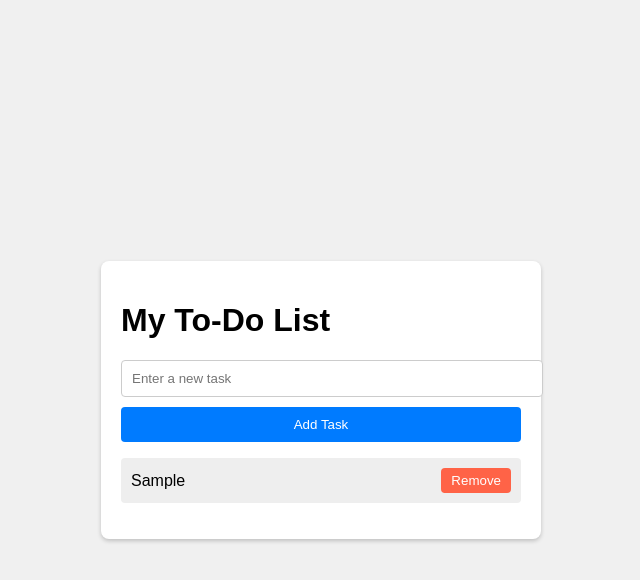
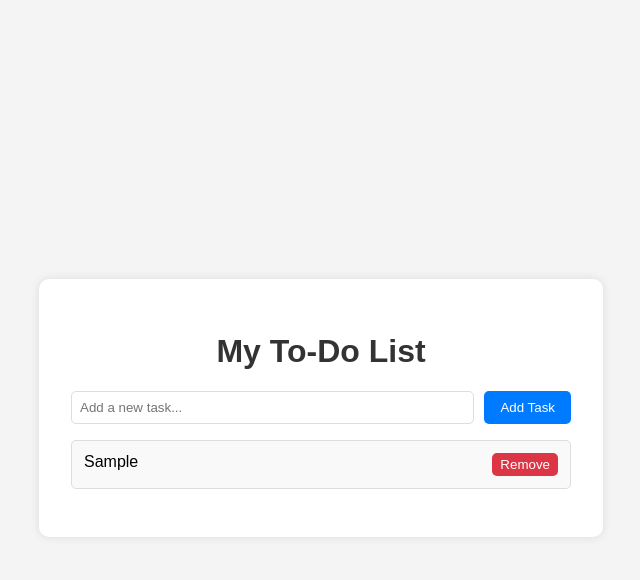
Before and after one commit to kephasitati/dynamic-to-do-list-js, a plain HTML site: page index.html in a window 1280 px wide. Both pictures are taken after typing "Sample" into the empty fields and a click on the button "Add Task". Shown: the whole page, without its empty margins (319-959 px from the left). Drawn offline with Linux system fonts and the light colour scheme.

Commit message:
Question2 edits

```diff
--- a/index.html
+++ b/index.html
@@ -1,18 +1,19 @@
 <!DOCTYPE html>
 <html lang="en">
 <head>
-    <meta charset="UTF-8">
-    <title>To-Do List Application</title>
-    <link rel="stylesheet" href="styles.css">
+    <meta charset="UTF-8" />
+    <meta name="viewport" content="width=device-width, initial-scale=1.0"/>
+    <title>Dynamic To-Do List</title>
+    <link rel="stylesheet" href="styles.css" />
 </head>
 <body>
-    <div id="todo-app">
+    <div class="container">
         <h1>My To-Do List</h1>
-        <input type="text" id="task-input" placeholder="Enter a new task">
-        <button id="add-task-btn">Add Task</button>
-        <ul id="task-list">
-            <!-- Tasks will be listed here -->
-        </ul>
+        <form id="task-form">
+            <input type="text" id="task-input" placeholder="Add a new task..." required />
+            <button type="submit">Add Task</button>
+        </form>
+        <ul id="task-list"></ul>
     </div>
     <script src="script.js"></script>
 </body>
--- a/script.js
+++ b/script.js
@@ -1,47 +1,50 @@
-// Run the logic only after the DOM has fully loaded
-document.addEventListener('DOMContentLoaded', function () {
-    const addButton = document.getElementById('add-task-btn');
+document.addEventListener('DOMContentLoaded', () => {
+    const taskForm = document.getElementById('task-form');
     const taskInput = document.getElementById('task-input');
     const taskList = document.getElementById('task-list');
 
-    // Function to add a new task
-    function addTask() {
-        const taskText = taskInput.value.trim();
-
-        if (taskText === '') {
-            alert('Please enter a task.');
-            return;
-        }
-
-        // Create list item
-        const listItem = document.createElement('li');
-        listItem.textContent = taskText;
-
-        // Create remove button
-        const removeButton = document.createElement('button');
-        removeButton.textContent = 'Remove';
-        removeButton.className = 'remove-btn';
-
-        // Add event to remove task when button is clicked
-        removeButton.onclick = function () {
-            taskList.removeChild(listItem);
-        };
-
-        // Append remove button to list item and list item to the task list
-        listItem.appendChild(removeButton);
-        taskList.appendChild(listItem);
-
-        // Clear the input field
-        taskInput.value = '';
+    function loadTasks() {
+        const storedTasks = JSON.parse(localStorage.getItem('tasks') || '[]');
+        storedTasks.forEach(task => addTask(task, false));
     }
 
-    // Add task on button click
-    addButton.addEventListener('click', addTask);
+    function saveTasks() {
+        const tasks = [];
+        document.querySelectorAll('#task-list li span').forEach(span => {
+            tasks.push(span.textContent);
+        });
+        localStorage.setItem('tasks', JSON.stringify(tasks));
+    }
 
-    // Add task when Enter key is pressed
-    taskInput.addEventListener('keypress', function (event) {
-        if (event.key === 'Enter') {
-            addTask();
+    function addTask(taskText, save = true) {
+        const li = document.createElement('li');
+
+        const span = document.createElement('span');
+        span.textContent = taskText;
+
+        const removeBtn = document.createElement('button');
+        removeBtn.textContent = 'Remove';
+        removeBtn.classList.add('remove-btn');
+        removeBtn.addEventListener('click', () => {
+            li.remove();
+            saveTasks();
+        });
+
+        li.appendChild(span);
+        li.appendChild(removeBtn);
+        taskList.appendChild(li);
+
+        if (save) saveTasks();
+    }
+
+    taskForm.addEventListener('submit', (e) => {
+        e.preventDefault();
+        const taskText = taskInput.value.trim();
+        if (taskText !== '') {
+            addTask(taskText);
+            taskInput.value = '';
         }
     });
+
+    loadTasks();
 });
--- a/styles.css
+++ b/styles.css
@@ -1,68 +1,76 @@
 body {
     font-family: Arial, sans-serif;
-    background-color: #f0f0f0;
+    background: #f4f4f4;
     display: flex;
     justify-content: center;
     align-items: center;
     height: 100vh;
-    margin: 0;
 }
 
-#todo-app {
+.container {
+    background: white;
+    padding: 2rem;
+    border-radius: 10px;
+    box-shadow: 0 0 10px rgba(0,0,0,0.1);
     width: 100%;
-    max-width: 400px;
-    background: #fff;
-    padding: 20px;
-    border-radius: 8px;
-    box-shadow: 0 2px 4px rgba(0,0,0,0.2);
+    max-width: 500px;
 }
 
-#task-input {
-    width: 100%;
-    padding: 10px;
-    margin-bottom: 10px;
-    border: 1px solid #ccc;
-    border-radius: 4px;
+h1 {
+    text-align: center;
+    color: #333;
 }
 
-#add-task-btn {
-    width: 100%;
-    padding: 10px;
-    background-color: #007bff;
+form {
+    display: flex;
+    gap: 10px;
+}
+
+input[type="text"] {
+    flex: 1;
+    padding: 0.5rem;
+    border: 1px solid #ddd;
+    border-radius: 5px;
+}
+
+button {
+    padding: 0.5rem 1rem;
+    background: #007bff;
     color: white;
     border: none;
-    border-radius: 4px;
+    border-radius: 5px;
     cursor: pointer;
 }
 
-#add-task-btn:hover {
-    background-color: #0056b3;
+button:hover {
+    background: #0056b3;
 }
 
-ul {
-    list-style-type: none;
+#task-list {
+    list-style: none;
     padding: 0;
+    margin-top: 1rem;
 }
 
-li {
-    background-color: #eeeeee;
-    margin-top: 8px;
-    padding: 10px;
-    border-radius: 4px;
+#task-list li {
+    background: #f9f9f9;
+    padding: 0.75rem;
+    border: 1px solid #ddd;
+    border-radius: 5px;
     display: flex;
     justify-content: space-between;
-    align-items: center;
+    margin-bottom: 0.5rem;
 }
 
 .remove-btn {
-    cursor: pointer;
-    background-color: #ff6347;
+    background: #dc3545;
     color: white;
     border: none;
-    border-radius: 4px;
-    padding: 5px 10px;
+    padding: 0.25rem 0.5rem;
+    border-radius: 5px;
+    cursor: pointer;
 }
 
 .remove-btn:hover {
-    background-color: #d9534f;
+    background: #c82333;
 }
```
